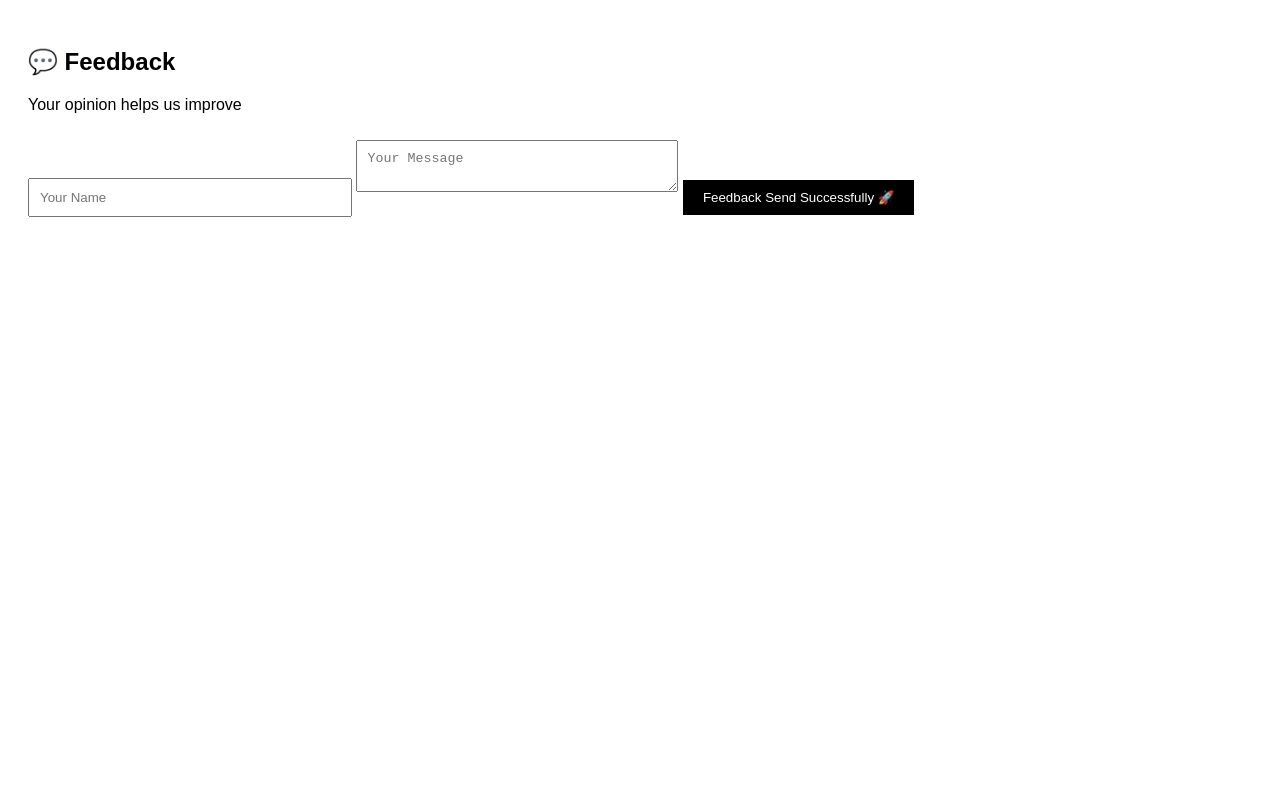
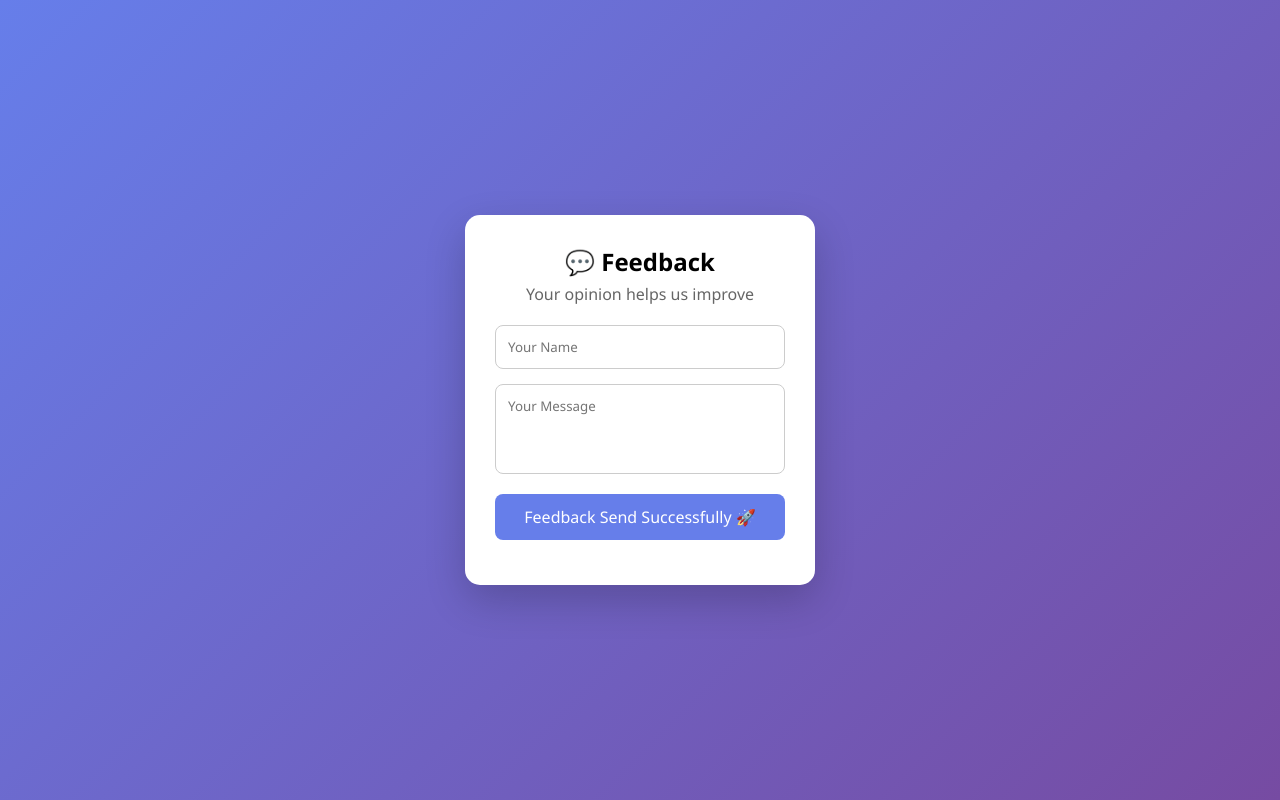
Before and after one commit to varundeepm/feedback-project, a plain HTML site: page feedback-project/index.html in a window 1280 px wide. Drawn offline with Linux system fonts and the light colour scheme.

Commit message:
Revamp CSS styles for improved layout and design

```diff
--- a/feedback-project/style.css
+++ b/feedback-project/style.css
@@ -1,22 +1,79 @@
+* {
+    margin: 0;
+    padding: 0;
+    box-sizing: border-box;
+    font-family: "Segoe UI", sans-serif;
+}
+
 body {
-    font-family: Arial;
-    padding: 20px;
+    height: 100vh;
+    background: linear-gradient(135deg, #667eea, #764ba2);
+    display: flex;
+    align-items: center;
+    justify-content: center;
+}
+
+.card {
+    background: white;
+    padding: 30px;
+    width: 350px;
+    border-radius: 15px;
+    box-shadow: 0 15px 40px rgba(0,0,0,0.2);
+    text-align: center;
+    animation: fadeIn 0.8s ease;
+}
+
+.card h2 {
+    margin-bottom: 5px;
+}
+
+.card p {
+    color: #666;
+    margin-bottom: 20px;
 }
 
 input, textarea {
-    width: 300px;
-    padding: 10px;
-    margin: 10px 0;
+    width: 100%;
+    margin-bottom: 15px;
+    padding: 12px;
+    border-radius: 8px;
+    border: 1px solid #ccc;
+    outline: none;
+    transition: 0.3s;
+}
+
+input:focus, textarea:focus {
+    border-color: #667eea;
+}
+
+textarea {
+    resize: none;
+    height: 90px;
 }
 
 button {
-    padding: 10px 20px;
-    background: black;
+    width: 100%;
+    padding: 12px;
+    background: #667eea;
+    border: none;
     color: white;
-    border: none;
+    border-radius: 8px;
+    cursor: pointer;
+    font-size: 16px;
+    transition: 0.3s;
+}
+
+button:hover {
+    background: #5a67d8;
 }
 
 #status {
-    margin-top: 10px;
+    display: block;
+    margin-top: 15px;
     font-weight: bold;
 }
+
+@keyframes fadeIn {
+    from { opacity: 0; transform: translateY(20px); }
+    to { opacity: 1; transform: translateY(0); }
+}
```
